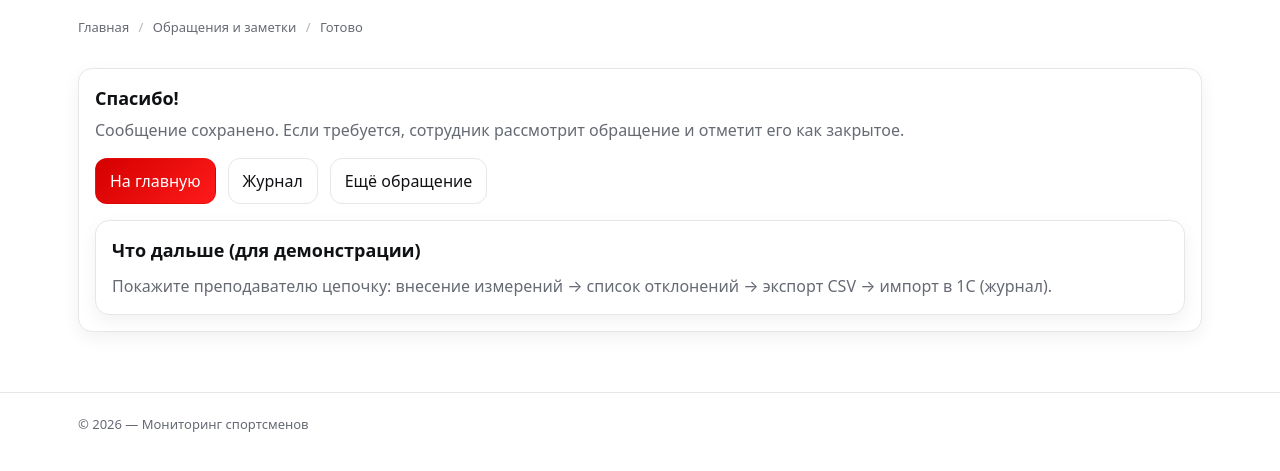
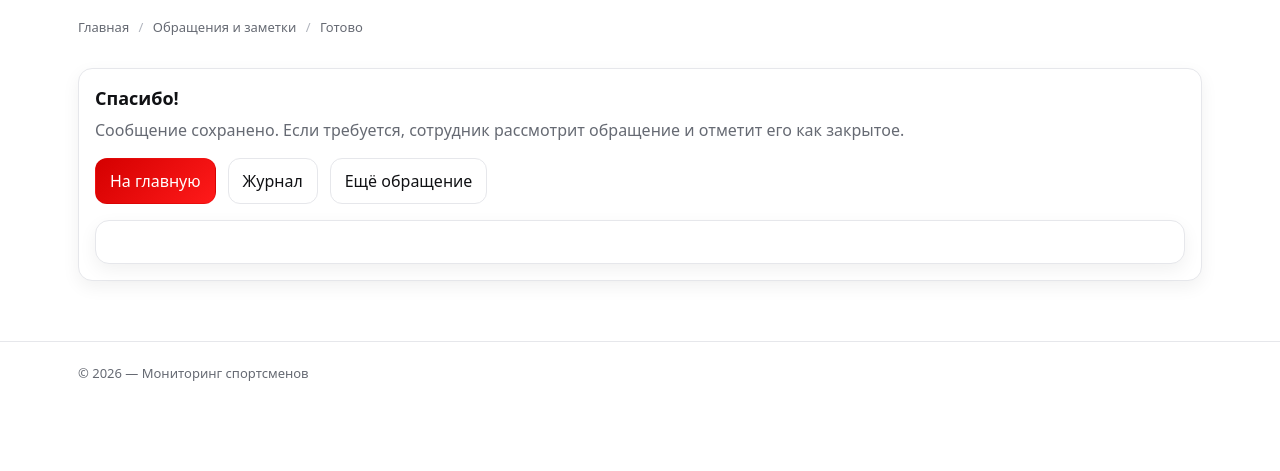
Before and after one commit to tequilaisback/muiv, a Flask app: page /feedback/thanks in a window 1280 px wide. Shown: the part 75-546 px from the top of the page. Run offline with Flask 3, Linux system fonts and the light colour scheme.

Commit message:
Update thanks.html

```diff
--- a/app/templates/thanks.html
+++ b/app/templates/thanks.html
@@ -19,9 +19,8 @@
 
       <div class="card mt-16">
         <div class="card__body">
-          <h2 class="card__title">Что дальше (для демонстрации)</h2>
+          <h2 class="card__title"></h2>
           <p class="card__subtitle" style="margin-top:10px;">
-            Покажите преподавателю цепочку: внесение измерений → список отклонений → экспорт CSV → импорт в 1С (журнал).
           </p>
         </div>
       </div>
```
